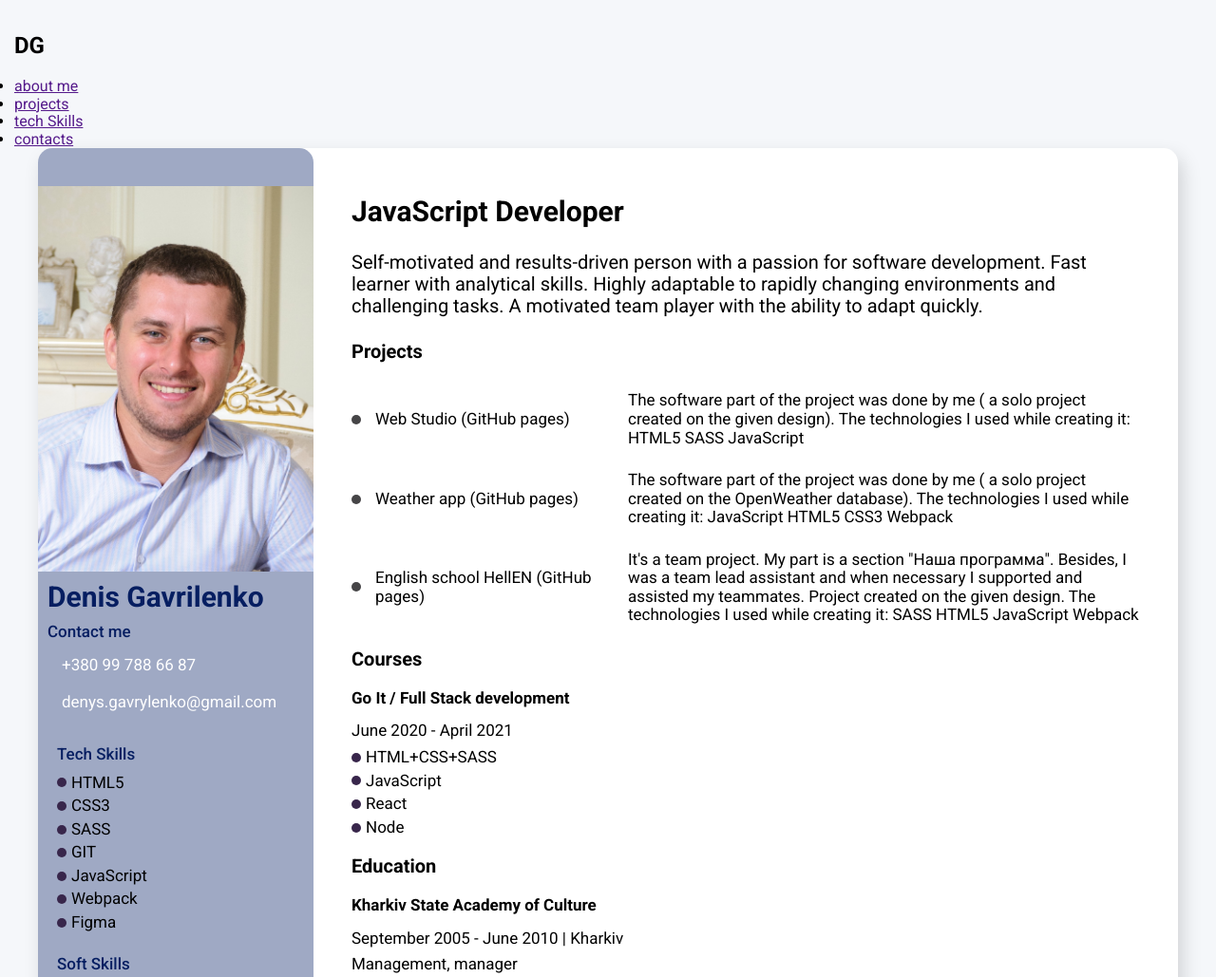
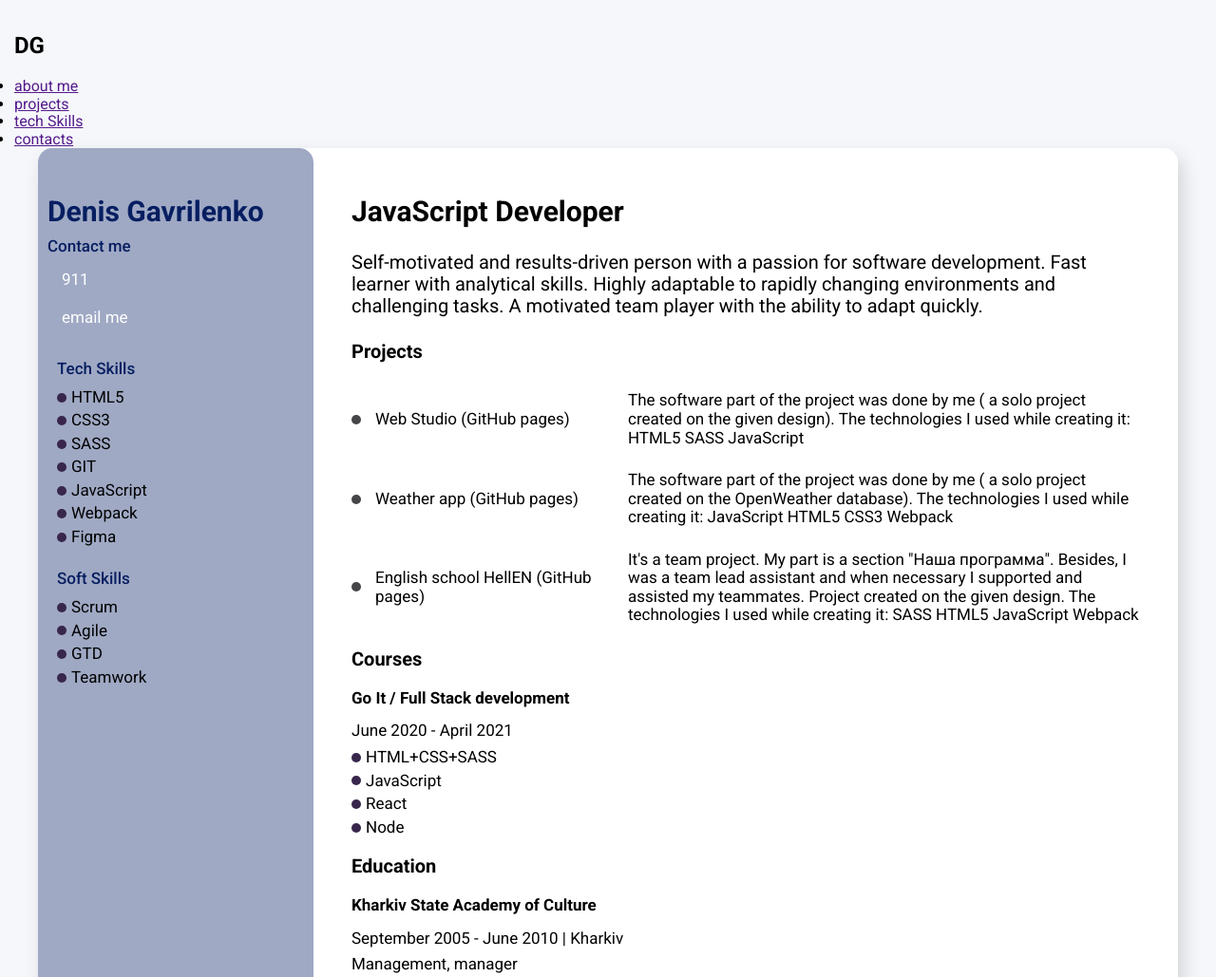
Before and after one commit to denis-gavrilenko0910/resume, a plain HTML site: page index.html in a window 1280 px wide. Shown: the top 1029 px of the page at 95% size. Drawn offline with nearby package versions, Linux system fonts and the light colour scheme.

Commit message:
add: files

```diff
--- a/css/main.css
+++ b/css/main.css
@@ -30,7 +30,6 @@ ul,
   padding: 0;
   padding-left: 8px;
 }
-
 @media screen and (min-width: 768px) {
   .list {
     padding-left: 15px;
@@ -42,19 +41,17 @@ ul,
   content: "";
   left: 0px;
   top: 25%;
-  background-color: #38264b;
+  background-color: rgb(56, 38, 75);
   border-radius: 50%;
   width: 5px;
   height: 5px;
 }
-
 @media screen and (min-width: 768px) {
   .list.marker::before {
     width: 7px;
     height: 7px;
   }
 }
-
 @media screen and (min-width: 1200px) {
   .list.marker::before {
     width: 10px;
@@ -67,19 +64,17 @@ ul,
   content: "";
   left: 0px;
   top: 44%;
-  background-color: #464547;
+  background-color: rgb(70, 69, 71);
   width: 5px;
   height: 5px;
   border-radius: 50%;
 }
-
 @media screen and (min-width: 768px) {
   .project.list.marker::before {
     width: 7px;
     height: 7px;
   }
 }
-
 @media screen and (min-width: 1200px) {
   .project.list.marker::before {
     width: 10px;
@@ -104,19 +99,16 @@ body {
   -webkit-box-shadow: 5px 9px 20px rgba(0, 0, 0, 0.15);
           box-shadow: 5px 9px 20px rgba(0, 0, 0, 0.15);
 }
-
 @media screen and (min-width: 480px) {
   .container {
     width: 480px;
   }
 }
-
 @media screen and (min-width: 768px) {
   .container {
     width: 768px;
   }
 }
-
 @media screen and (min-width: 1200px) {
   .container {
     width: 1200px;
@@ -129,19 +121,16 @@ body {
   margin-right: auto;
   width: 100px;
 }
-
 @media screen and (min-width: 480px) {
   .my-photo {
     width: 120px;
   }
 }
-
 @media screen and (min-width: 768px) {
   .my-photo {
     width: 140px;
   }
 }
-
 @media screen and (min-width: 1200px) {
   .my-photo {
     width: 290px;
@@ -152,14 +141,12 @@ body {
   font-size: 15px;
   color: #061e61;
 }
-
 @media screen and (min-width: 768px) {
   .name {
     width: 768px;
     margin-bottom: 10px;
   }
 }
-
 @media screen and (min-width: 1200px) {
   .name {
     width: 1200px;
@@ -170,7 +157,6 @@ body {
 .contacts-container {
   padding: 5px;
 }
-
 @media screen and (min-width: 1200px) {
   .contacts-container {
     padding: 10px;
@@ -187,11 +173,10 @@ body {
   display: inline-block;
   padding: 10px 0;
   margin-bottom: 5px;
-  color: white;
+  color: rgb(255, 255, 255);
   -webkit-transition: 250ms cubic-bezier(0.4, 0, 0.2, 1), color 250ms cubic-bezier(0.4, 0, 0.2, 1);
   transition: 250ms cubic-bezier(0.4, 0, 0.2, 1), color 250ms cubic-bezier(0.4, 0, 0.2, 1);
 }
-
 .contacts:hover, .contacts:focus {
   color: #012141;
 }
@@ -201,15 +186,13 @@ body {
   display: inline-block;
   padding: 5px 0;
   margin-bottom: 5px;
-  color: white;
+  color: rgb(255, 255, 255);
   -webkit-transition: 250ms cubic-bezier(0.4, 0, 0.2, 1), color 250ms cubic-bezier(0.4, 0, 0.2, 1);
   transition: 250ms cubic-bezier(0.4, 0, 0.2, 1), color 250ms cubic-bezier(0.4, 0, 0.2, 1);
 }
-
 .contacts:hover, .contacts:focus {
   color: #012141;
 }
-
 @media screen and (min-width: 1200px) {
   .contacts {
     font-size: 17px;
@@ -219,23 +202,20 @@ body {
 .side-bar-container {
   width: 100px;
   padding: 12px 0px;
-  background-color: #1b32726b;
+  background-color: rgba(27, 50, 114, 0.4196078431);
   border-radius: 15px;
 }
-
 @media screen and (min-width: 480px) {
   .side-bar-container {
     width: 120px;
   }
 }
-
 @media screen and (min-width: 768px) {
   .side-bar-container {
     width: 140px;
     padding: 20px 0px;
   }
 }
-
 @media screen and (min-width: 1200px) {
   .side-bar-container {
     width: 290px;
@@ -248,24 +228,20 @@ body {
   font-size: 10px;
   color: #061e61;
 }
-
 @media screen and (min-width: 768px) {
   .aside-headers {
     font-size: 17px;
     margin-bottom: 10px;
   }
 }
-
 .skills-container {
   padding: 5px 5px;
 }
-
 @media screen and (min-width: 768px) {
   .skills-container {
     padding: 7px 15px;
   }
 }
-
 @media screen and (min-width: 1200px) {
   .skills-container {
     padding: 10px 20px;
@@ -276,13 +252,11 @@ body {
   margin-bottom: 5px;
   font-size: 9px;
 }
-
 @media screen and (min-width: 768px) {
   .list {
     font-size: 12px;
   }
 }
-
 @media screen and (min-width: 1200px) {
   .list {
     font-size: 17px;
@@ -292,13 +266,11 @@ body {
 .expirience {
   padding: 10px;
 }
-
 @media screen and (min-width: 768px) {
   .expirience {
     padding: 15px 20px;
   }
 }
-
 @media screen and (min-width: 1200px) {
   .expirience {
     padding: 50px 40px;
@@ -311,13 +283,11 @@ body {
   font-size: 10px;
   font-family: "Roboto", sans-serif;
 }
-
 @media screen and (min-width: 768px) {
   .main-text {
     font-size: 17px;
   }
 }
-
 @media screen and (min-width: 1200px) {
   .main-text {
     font-size: 20px;
@@ -330,13 +300,11 @@ body {
   margin-bottom: 10px;
   font-size: 15px;
 }
-
 @media screen and (min-width: 768px) {
   .desired-position {
     font-size: 20px;
   }
 }
-
 @media screen and (min-width: 1200px) {
   .desired-position {
     margin-bottom: 25px;
@@ -349,7 +317,6 @@ body {
   margin-bottom: 20px;
   font-size: 12px;
 }
-
 @media screen and (min-width: 1200px) {
   .headers {
     font-size: 20px;
@@ -381,19 +348,16 @@ body {
   -webkit-transition: 250ms cubic-bezier(0.4, 0, 0.2, 1), color 250ms cubic-bezier(0.4, 0, 0.2, 1);
   transition: 250ms cubic-bezier(0.4, 0, 0.2, 1), color 250ms cubic-bezier(0.4, 0, 0.2, 1);
 }
-
 .project-link:hover, .project-link:focus {
   color: white;
-  background-color: #1b32726b;
+  background-color: rgba(27, 50, 114, 0.4196078431);
 }
-
 @media screen and (min-width: 768px) {
   .project-link {
     padding: 20px 10px;
     font-size: 17px;
   }
 }
-
 @media screen and (min-width: 1200px) {
   .project-link {
     padding: 20px 10px;
@@ -408,14 +372,12 @@ body {
   padding: 5px;
   font-size: 9px;
 }
-
 @media screen and (min-width: 768px) {
   .used-stack {
     padding: 10px 0;
     font-size: 15px;
   }
 }
-
 @media screen and (min-width: 1200px) {
   .used-stack {
     font-size: 17px;
@@ -426,13 +388,11 @@ body {
   font-size: 10px;
   margin-bottom: 15px;
 }
-
 @media screen and (min-width: 768px) {
   .company-name {
     font-size: 12px;
   }
 }
-
 @media screen and (min-width: 1200px) {
   .company-name {
     font-size: 17px;
@@ -443,13 +403,11 @@ body {
   font-size: 10px;
   margin-bottom: 8px;
 }
-
 @media screen and (min-width: 768px) {
   .learning-period {
     font-size: 12px;
   }
 }
-
 @media screen and (min-width: 1200px) {
   .learning-period {
     font-size: 17px;
@@ -467,16 +425,13 @@ body {
 .specialization {
   font-size: 10px;
 }
-
 @media screen and (min-width: 768px) {
   .specialization {
     font-size: 12px;
   }
 }
-
 @media screen and (min-width: 1200px) {
   .specialization {
     font-size: 17px;
   }
-}
-/*# sourceMappingURL=main.css.map */
+}/*# sourceMappingURL=main.css.map */
--- a/index.html
+++ b/index.html
@@ -10,6 +10,7 @@
     <link rel="stylesheet" href="./css/main.min.css" />
     <title>Denis Gavrilenko</title>
   </head>
+
   <body>
     <header>
       <nav>
@@ -22,12 +23,9 @@
         </ul>
       </nav>
     </header>
+    <main>
       <div class="container">
         <div class="side-bar-container">
-        <div>
-          <img class="my-photo" src="./img/DSC_8420.jpg" alt="my photo" />
-        </div>
-        <main>
           <!--main container-->
           <aside>
             <!--contacts container-->
@@ -36,13 +34,11 @@
               <h2 class="aside-headers">Contact me</h2>
               <ul>
                 <li class="list">
-                <a class="contacts" href="tel:+380997886687" type="tel"
-                  >+380 99 788 66 87</a
-                >
+                  <a class="contacts" href="tel:911" type="tel">911</a>
                 </li>
                 <li class="list">
-                <a class="contacts" href="mailto:denys.gavrylenko@gmail.com"
-                  >denys.gavrylenko@gmail.com</a
+                  <a class="contacts" href="mailto:gdpr90210@gmail.com"
+                    >email me</a
                   >
                 </li>
               </ul>
@@ -82,10 +78,10 @@
             <h3 class="desired-position">JavaScript Developer</h3>
 
             <p class="main-text">
-            Self-motivated and results-driven person with a passion for software
-            development. Fast learner with analytical skills. Highly adaptable
-            to rapidly changing environments and challenging tasks. A motivated
-            team player with the ability to adapt quickly.
+              Self-motivated and results-driven person with a passion for
+              software development. Fast learner with analytical skills. Highly
+              adaptable to rapidly changing environments and challenging tasks.
+              A motivated team player with the ability to adapt quickly.
             </p>
           </div>
 
@@ -97,7 +93,7 @@
               <li class="project list marker">
                 <a
                   class="project-link"
-                href="https://gavrylenkodenys.github.io/goit-markup-hw-08/"
+                  href="https://denis-gavrilenko0910.github.io/goit-markup-hw-08/"
                   target="_blank"
                 >
                   Web Studio (GitHub pages)
@@ -112,14 +108,14 @@
               <li class="project list marker">
                 <a
                   class="project-link"
-                href="https://gavrylenkodenys.github.io/weather-app-main/"
+                  href="https://denis-gavrilenko0910.github.io/weather-app-main/"
                   target="_blank"
                   >Weather app (GitHub pages)
                 </a>
                 <span class="used-stack"
                   >The software part of the project was done by me ( a solo
-                project created on the OpenWeather database). The technologies I
-                used while creating it: JavaScript HTML5 CSS3 Webpack</span
+                  project created on the OpenWeather database). The technologies
+                  I used while creating it: JavaScript HTML5 CSS3 Webpack</span
                 >
               </li>
 
```
Also changed, not shown: css/main.min.css, 2 other files. Lines whose indentation alone changed are shown as unchanged.
